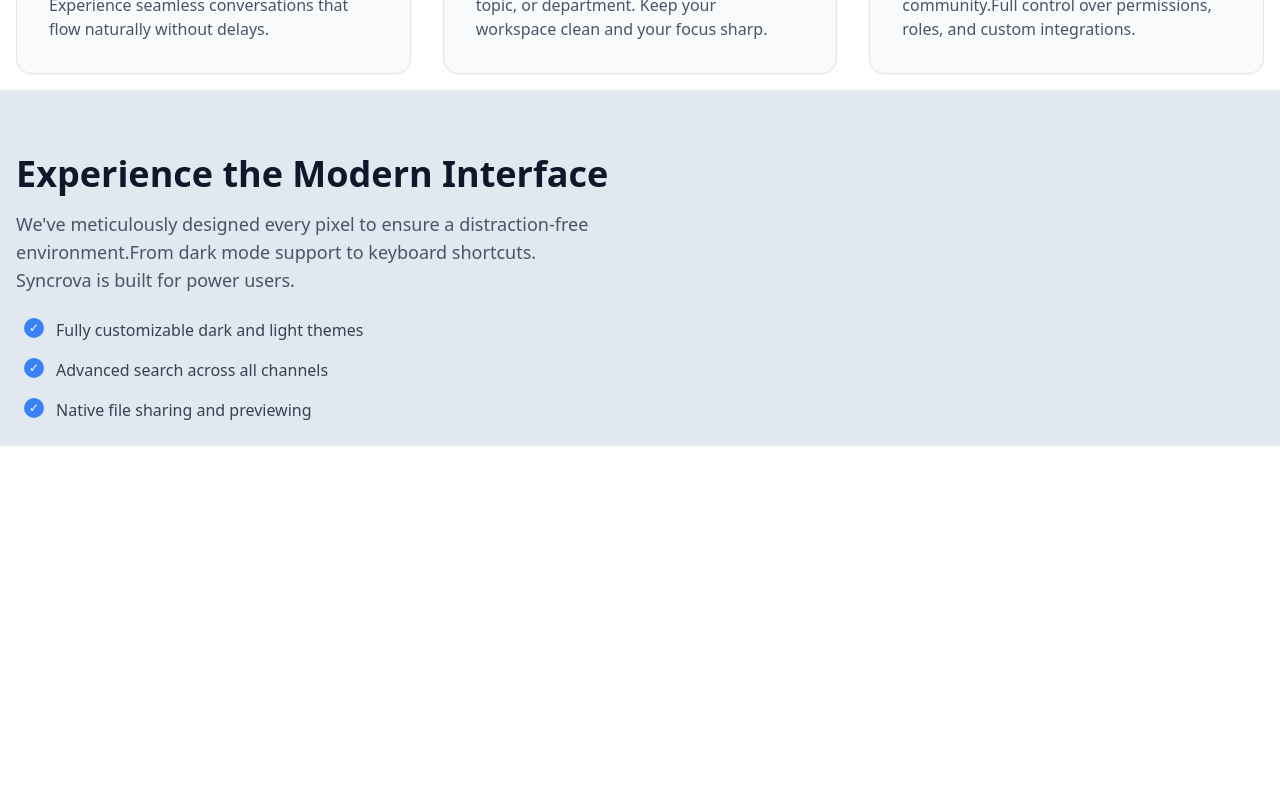
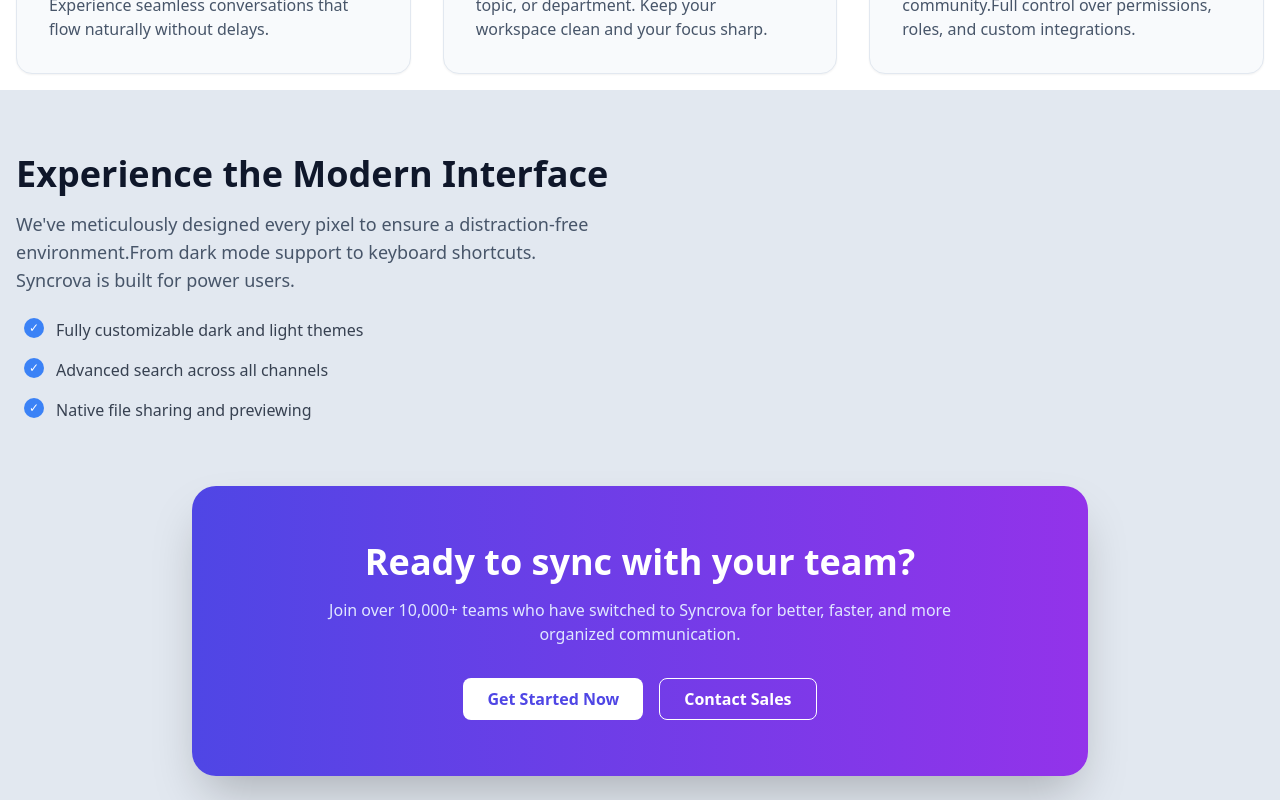
Before and after one commit to somya-ctrl/Syncrova, a React (Vite) app in the folder frontend/: page / in a window 1280 px wide. Shown: the part 1812-2612 px from the top of the page. Before the commit the page ends 2258 px from the top, so only its background shows below. Built offline with nearby package versions, Linux system fonts and the light colour scheme.

Commit message:
card added at bottom

```diff
--- a/frontend/src/App.jsx
+++ b/frontend/src/App.jsx
@@ -65,13 +65,13 @@
           </div>
         </div>
 
-  <div class="mt-16 lg:mt-24 relative pl-6 pr-6">
-<div class="absolute inset-0 bg-gradient-to-t from-background-light dark:from-background-dark via-transparent to-transparent z-10"></div>
-<div class="rounded-2xl border border-slate-200 dark:border-slate-800 overflow-hidden shadow-2xl bg-white dark:bg-slate-900 ">
-<img alt="App Interface Preview" class="w-full h-auto object-cover aspect-video" data-alt="UI dashboard mockup showing chat interface with sidebar" src="https://lh3.googleusercontent.com/aida-public/AB6AXuC0DQ5XsPUd7_ZsF7aE6C_OcS9olc92ms9CNZ3Q0OaCbBY4v3EXKfpdEWpDplGd9hledFcjHcf1_RBLc62TiRs28SHqXjlpZNCy5lRqwI--aULsJFMqGY38-ZQBFdnExvDJ1wwtEhawYfJPsCZXnxb0XWQRQfSMXiObK2snj7s-9ZFN1cF0BXuWwZdSkHjBn2xHavn4fPQytXsWoBjRrvq0L_qqsyqvNwqa8gWZV4WskeoEY4TfzAD7V2YuDo1UvUTJJ3S0PbVj7F0u"/>
+  <div className="mt-16 lg:mt-24 relative pl-6 pr-6">
+<div className="absolute inset-0 bg-gradient-to-t from-background-light dark:from-background-dark via-transparent to-transparent z-10"></div>
+<div className="rounded-2xl border border-slate-200 dark:border-slate-800 overflow-hidden shadow-2xl bg-white dark:bg-slate-900 ">
+<img alt="App Interface Preview" className="w-full h-auto object-cover aspect-video" data-alt="UI dashboard mockup showing chat interface with sidebar" src="https://lh3.googleusercontent.com/aida-public/AB6AXuC0DQ5XsPUd7_ZsF7aE6C_OcS9olc92ms9CNZ3Q0OaCbBY4v3EXKfpdEWpDplGd9hledFcjHcf1_RBLc62TiRs28SHqXjlpZNCy5lRqwI--aULsJFMqGY38-ZQBFdnExvDJ1wwtEhawYfJPsCZXnxb0XWQRQfSMXiObK2snj7s-9ZFN1cF0BXuWwZdSkHjBn2xHavn4fPQytXsWoBjRrvq0L_qqsyqvNwqa8gWZV4WskeoEY4TfzAD7V2YuDo1UvUTJJ3S0PbVj7F0u"/>
 </div>
 </div>
-<div class="absolute top-0 left-1/2 -translate-x-1/2 w-[1000px] h-[600px] bg-primary/5 blur-[120px] rounded-full -z-10"></div>
+<div className="absolute top-0 left-1/2 -translate-x-1/2 w-[1000px] h-[600px] bg-primary/5 blur-[120px] rounded-full -z-10"></div>
 
       </section>
 
@@ -159,9 +159,38 @@
         </div>
 
       </div>
+
+      {/* CTA Card — properly centered */}
+      <div className="flex justify-center w-full mt-16">
+        <div className="bg-gradient-to-r from-indigo-600 to-purple-600
+                        rounded-3xl shadow-2xl
+                        px-12 py-14
+                        text-center text-white
+                        max-w-4xl w-full">
+
+          <h1 className="text-3xl md:text-4xl font-bold mb-4">
+            Ready to sync with your team?
+          </h1>
+
+          <p className="text-indigo-100 mb-8 max-w-2xl mx-auto">
+            Join over 10,000+ teams who have switched to Syncrova for better,
+            faster, and more organized communication.
+          </p>
+
+          <div className="flex justify-center gap-4 flex-wrap">
+            <button className="bg-white text-indigo-600 px-6 py-2 rounded-lg font-semibold hover:scale-105 transition">
+              Get Started Now
+            </button>
+            <button className="border border-white text-white px-6 py-2 rounded-lg font-semibold hover:bg-white hover:text-indigo-600 transition">
+              Contact Sales
+            </button>
+          </div>
+
+        </div>
+      </div>
+
     </div>
-   </div>
-
+  </div>
     </>
   );
 };
```
